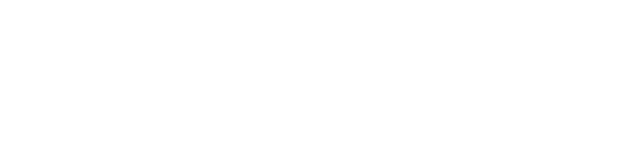
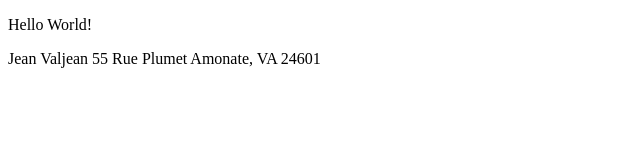
Before and after one commit to SoftwareGeek01/sample_website, a plain HTML site: page index.html in a window 1280 px wide. Shown: the whole page, without its empty margins (0-640 px from the left). Drawn offline with Linux system fonts and the light colour scheme.

Commit message:
Add an address

```diff
--- a/index.html
+++ b/index.html
@@ -3,10 +3,13 @@
 <html lang="en" dir="ltr">
   <head>
 
-    <title>Page Title
+    <title>Page Title</title>
     <meta charset="utf-8">
   </head>
   <body>
      <p>Hello World!</p>
+     Jean Valjean
+55 Rue Plumet
+Amonate, VA 24601
   </body>
 </html>
```
